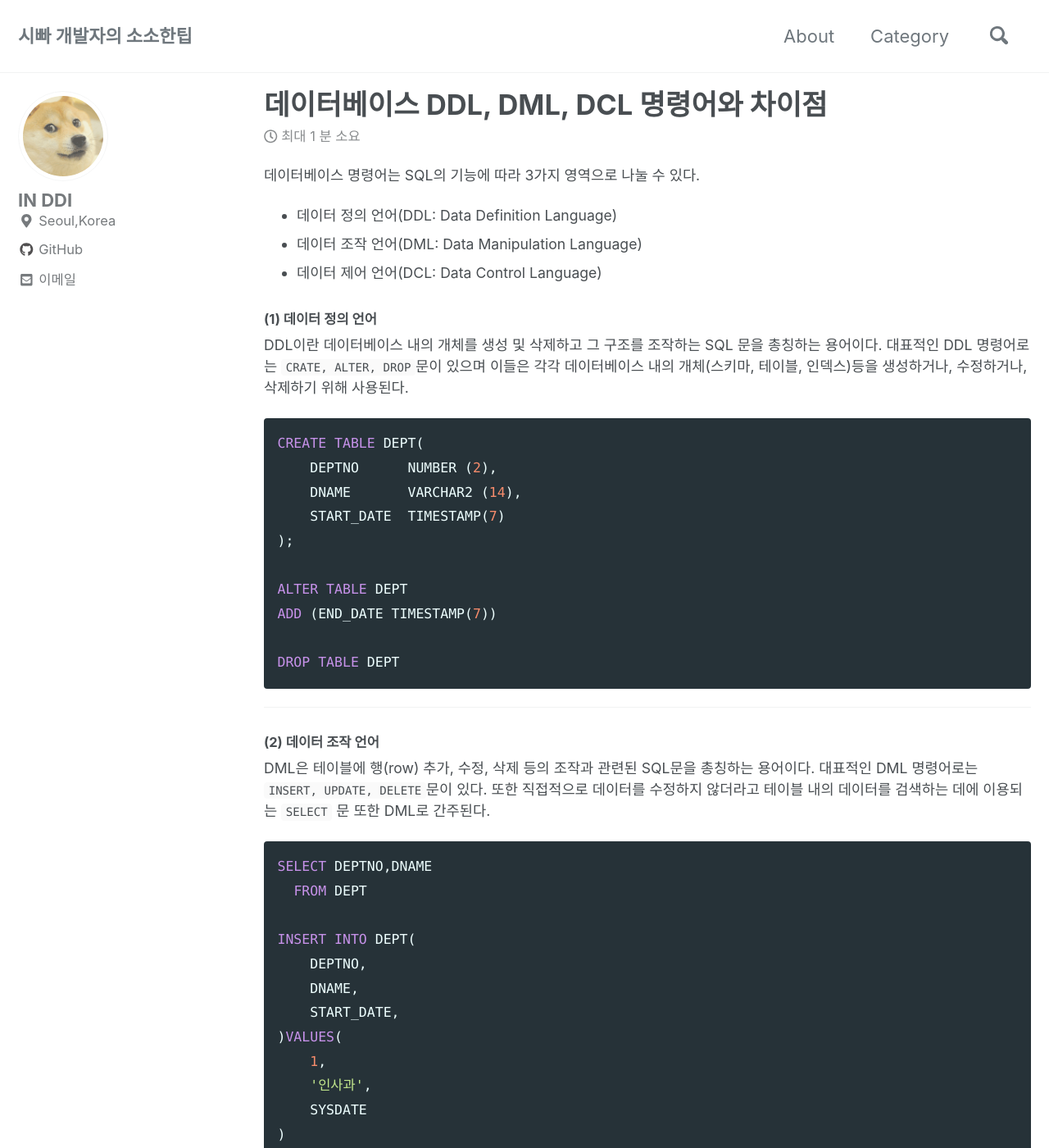
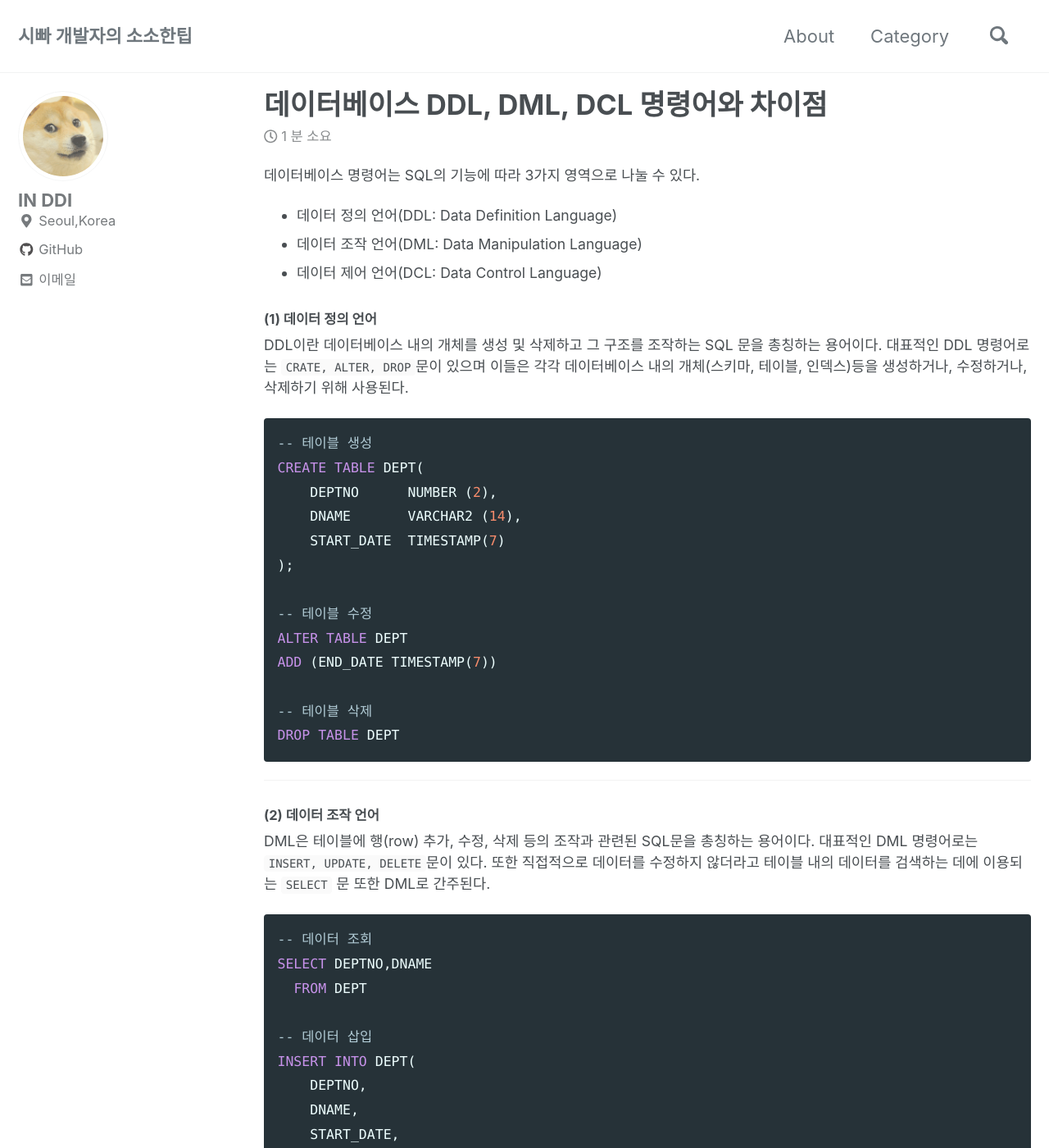
Before and after one commit to InSeok9068/inseok9068.github.io, a Jekyll site: the page built from _posts/oracle/2019-10-11-oracle-sql-language.md, in a window 1280 px wide and 1400 px high. Shown: the whole window at 82% size. Built offline with Jekyll 4.4.1, drawn with Linux system fonts in a browser that asks for light colours; cached includes are drawn as plain includes; nearby versions of some CDN libraries; comment, search, counter and statistics services are not loaded; some of the changed text lies outside the part shown.

Commit message:
블로그 포스팅

````diff
--- a/_posts/oracle/2019-10-11-oracle-sql-language.md
+++ b/_posts/oracle/2019-10-11-oracle-sql-language.md
@@ -16,15 +16,18 @@ tag :
 #### (1) 데이터 정의 언어
 DDL이란 데이터베이스 내의 개체를 생성 및 삭제하고 그 구조를 조작하는 SQL 문을 총칭하는 용어이다. 대표적인 DDL 명령어로는 `CRATE, ALTER, DROP`문이 있으며 이들은 각각 데이터베이스 내의 개체(스키마, 테이블, 인덱스)등을 생성하거나, 수정하거나, 삭제하기 위해 사용된다.
 ```sql
+-- 테이블 생성
 CREATE TABLE DEPT(
     DEPTNO      NUMBER (2),
     DNAME       VARCHAR2 (14),
     START_DATE  TIMESTAMP(7)
 );
 
+-- 테이블 수정
 ALTER TABLE DEPT
 ADD (END_DATE TIMESTAMP(7))
 
+-- 테이블 삭제
 DROP TABLE DEPT
 ```
 
@@ -33,9 +36,11 @@ DROP TABLE DEPT
 #### (2) 데이터 조작 언어
 DML은 테이블에 행(row) 추가, 수정, 삭제 등의 조작과 관련된 SQL문을 총칭하는 용어이다. 대표적인 DML 명령어로는 `INSERT, UPDATE, DELETE`문이 있다. 또한 직접적으로 데이터를 수정하지 않더라고 테이블 내의 데이터를 검색하는 데에 이용되는 `SELECT` 문 또한 DML로 간주된다.
 ```sql
+-- 데이터 조회
 SELECT DEPTNO,DNAME
   FROM DEPT
 
+-- 데이터 삽입
 INSERT INTO DEPT(
     DEPTNO,
     DNAME,
@@ -46,10 +51,12 @@ INSERT INTO DEPT(
     SYSDATE
 )
 
+-- 데이터 수정
 UPDATE DEPT
    SET DNAME   = '정보과'
  WHERE DEPTNO  = 1
 
+-- 데이터 삭제
 DELETE FROM DEPT
 ```
 
@@ -58,7 +65,9 @@ DELETE FROM DEPT
 
 DCL은 DBMS 접근에 대한 권한을 관리하는 SQL문을 총칭하는 용어이다. Oracle에서의 DCL 문은 `GRANT, REVOKE` 문으로 구성된다. 주로 데이터베이스 관리자(DBA)에 의해 많이 사용된다.
 ```sql
+-- 권한 부여
 GRANT SELECT ON DEPT TO [USER];
 
+-- 권한 제거
 REVOKE SELECT ON DEPT FROM [USER];
 ```
````
